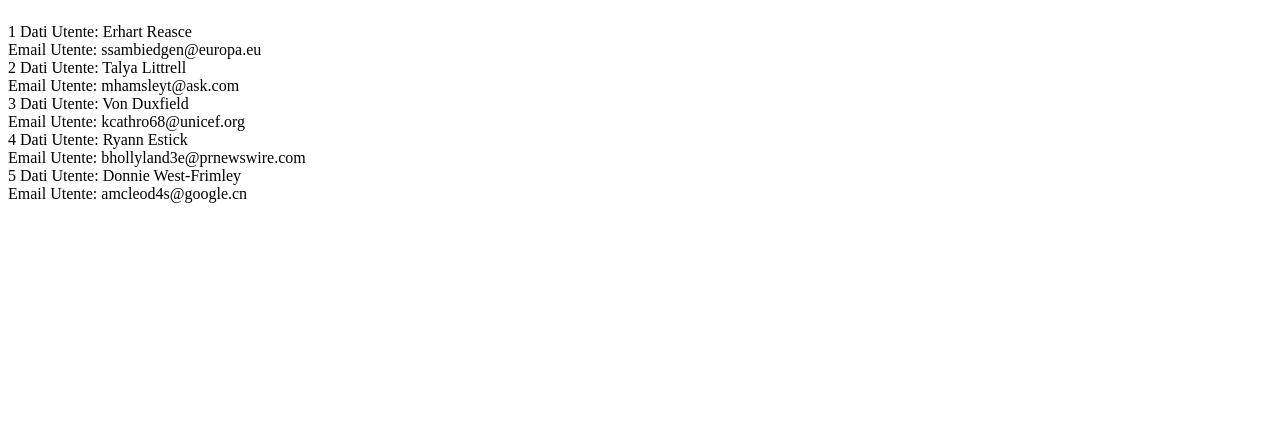
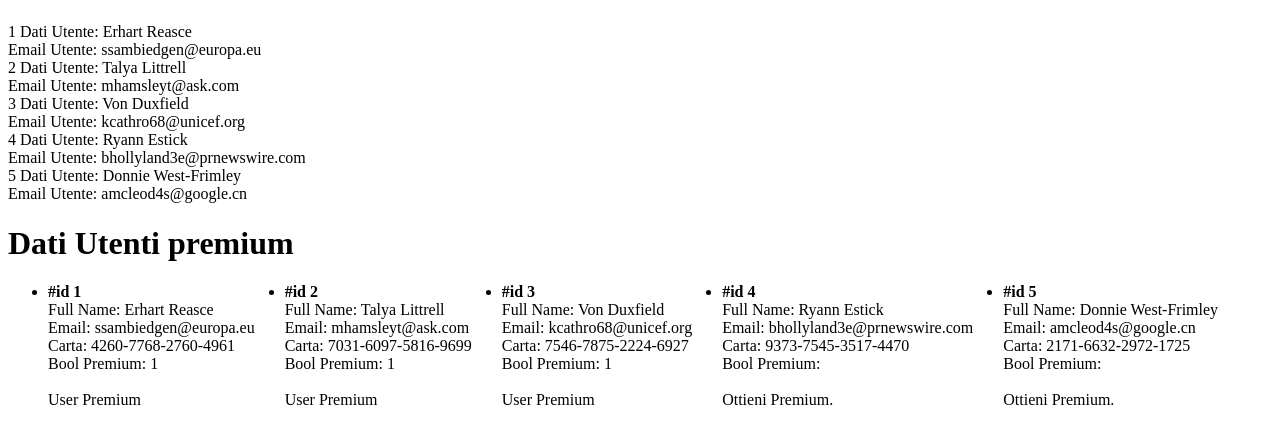
Before and after one commit to alfredochs/php-oop-2, a PHP site: page / in a window 1280 px wide. Shown: the part 472-897 px from the top of the page. Before the commit the page ends 675 px from the top, so only its background shows below. Run offline with PHP 8.4, Linux system fonts and the light colour scheme.

Commit message:
add condition premium

```diff
--- a/classi/user-premium.php
+++ b/classi/user-premium.php
@@ -3,19 +3,39 @@
 require_once __DIR__ . "/user.php";
 class UserPremium extends User
 {
-    protected $sconto;
+    protected $payment;
+    protected $premium;
 
-    function __construct($sconto)
+    function __construct($arr)
     {
-        parent::__construct("Alfre", "Solis");
-        parent::setEmail("alfredo@gmail.com");
-        $this->sconto = $sconto;
+        parent::__construct($arr);
+        $this->payment = $arr["payment"];
+        $this->premium = $arr["premium"];
     }
 
     public function stampaDati()
     {
         return
-            parent::stampaDati() . "<br>" .
-            $this->sconto;
+            parent::stampaDati()  . "<br>" .
+            $this->payment . " - Utente premium: " . $this->premium;
+    }
+    public function stampaDatiHtml()
+    {
+        return
+            "<li style='padding-right :30px;'>
+            <strong>#id " . $this->id . "</strong> <br>" .
+            "Full Name: " . $this->fullName . " <br> " .
+            "Email: " . $this->email . " <br> " .
+            "Carta: " . $this->payment . " <br> " .
+            "Bool Premium: " . $this->premium . " <br> ";
+        "</li>";
+    }
+    public function setPremium()
+    {
+        if ($this->premium === true) {
+            return "User Premium";
+        } else {
+            return "Ottieni Premium.";
+        }
     }
 }
--- a/classi/user.php
+++ b/classi/user.php
@@ -12,15 +12,12 @@ class User
         $this->id = $arr["id"];
     }
 
-    public function setEmail($val)
-    {
-        $this->email = $val;
-    }
 
     public function stampaDati()
     {
         return
-            $this->id . " Dati Utente: " .  $this->fullName . "<br>" .
+            $this->id . " Dati Utente: " .
+            $this->fullName . "<br>" .
             "Email Utente: " . $this->email;
     }
 }
--- a/index.php
+++ b/index.php
@@ -64,11 +64,32 @@ require_once __DIR__ . "/data/data.php";
             foreach ($users as $user) {
                 // var_dump($user);
                 $newUser = new User($user);
+                // var_dump($newUser);
                 echo $newUser->stampaDati() . "<br>";
             };
 
 
             ?>
+        </div>
+
+        <div>
+            <h1>Dati Utenti premium</h1>
+            <ul style="display: flex;">
+                <?php
+                // var_dump($users);
+                foreach ($users as $user) {
+                    // var_dump($user);
+                    $newUser = new UserPremium($user);
+                    // var_dump($newUser);
+                ?>
+                    <?php
+                    echo $newUser->stampaDatiHtml() . "<br>";
+                    echo $newUser->setPremium();
+                    ?>
+                <?php
+                };
+                ?>
+            </ul>
         </div>
 
 
```
